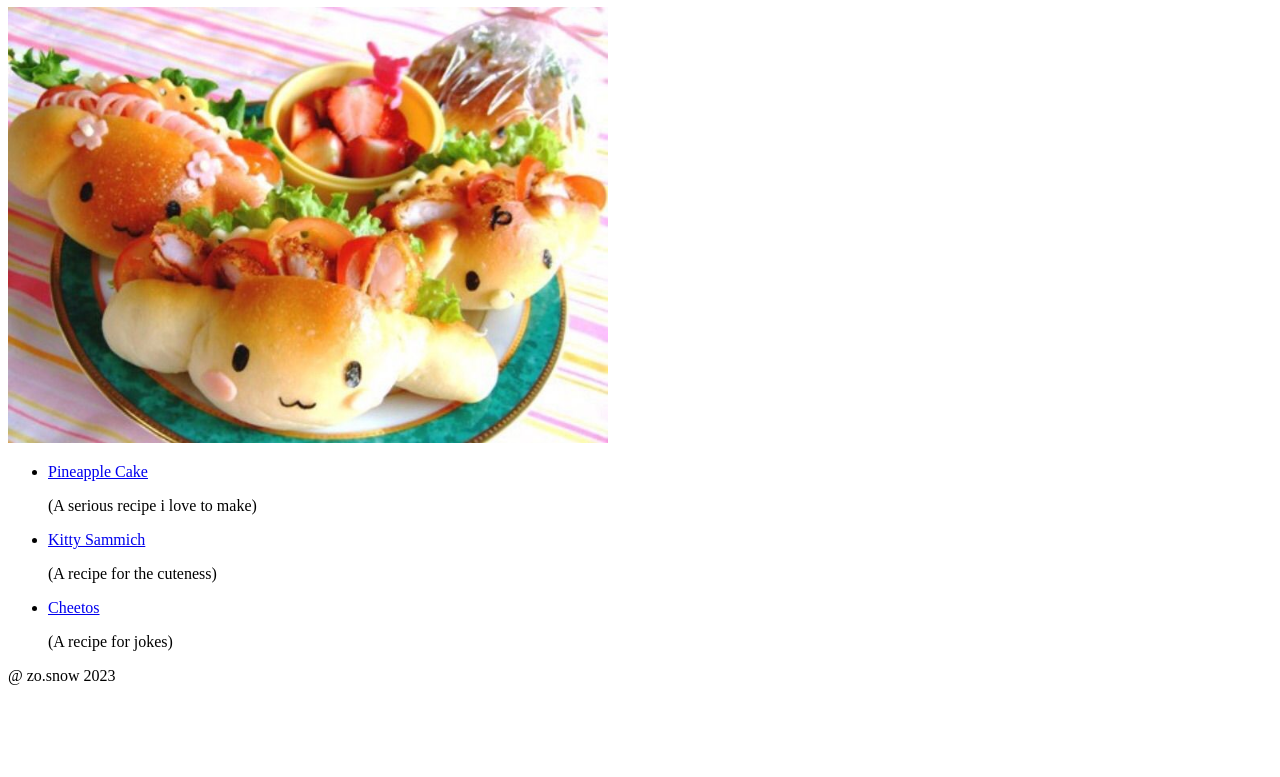
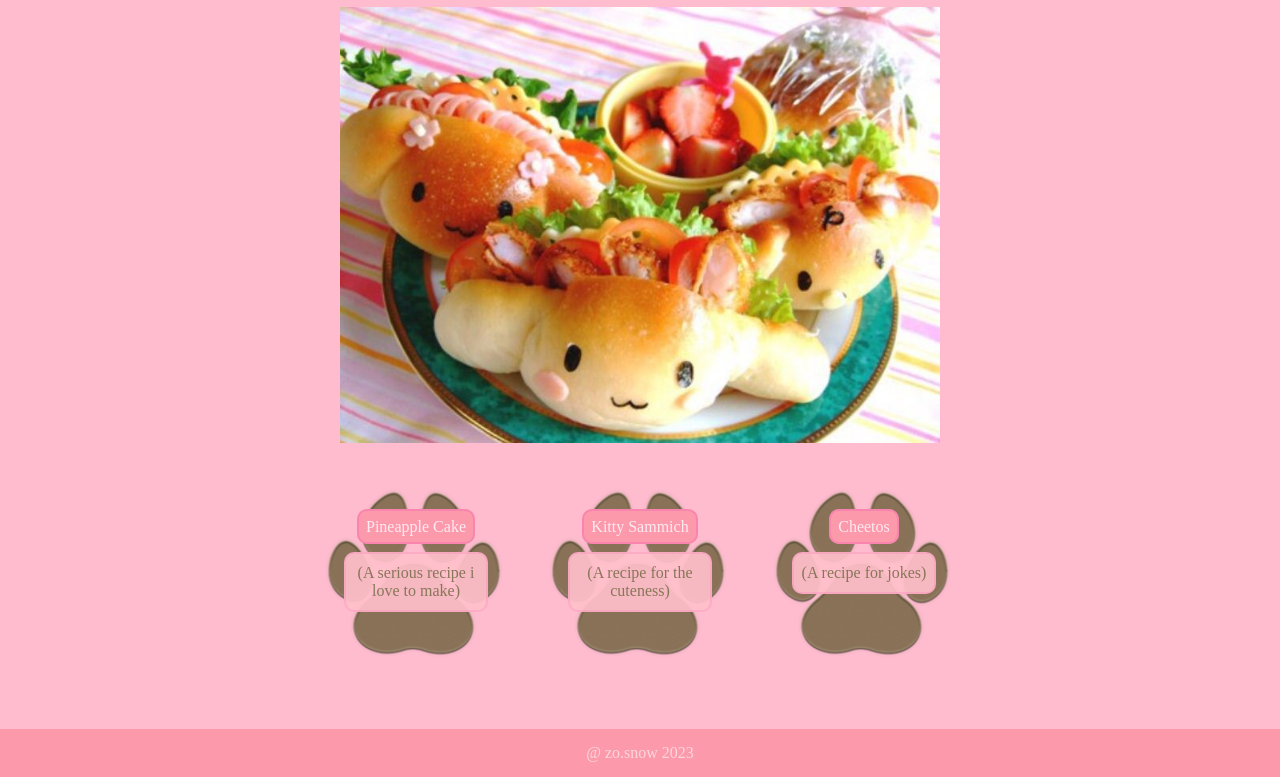
Before and after one commit to Zo-Snow/odin-recipes, a plain HTML site: page index.html in a window 1280 px wide. Shown: the part 73-850 px from the top of the page. Before the commit the page ends 800 px from the top, so only its background shows below. Drawn offline with Linux system fonts and the light colour scheme.

Commit message:
Add css styling of index.html

```diff
--- a/index.html
+++ b/index.html
@@ -4,19 +4,28 @@
     <meta charset="UTF-8">
     <meta name="viewport" content="width=device-width, initial-scale=1.0">
     <title>Odin Recipes Project</title>
+    <link rel="stylesheet" href="./styles.css" />
 </head>
 <body>
-
+    <div class="main-div">
         <h1>Odin Recipes</h1>
         <img src="./images/recipes.jpg" alt="cute recipe image" width="600">
-    <ul>
+        <ul><div class="all-recipes">
+                <div class="recipe">
                     <li><a href="./recipes/pineapple-cake.html" target="_blank" rel="noopener noreferrer">Pineapple Cake</a></li>
                     <p>(A serious recipe i love to make)</p>
+                </div>
+                <div class="recipe">
                     <li><a href="./recipes/kitty-sammich.html" target="_blank" rel="noopener noreferrer">Kitty Sammich</a></li>
                     <p>(A recipe for the cuteness)</p>
+                </div>
+                <div class="recipe">
                     <li><a href="./recipes/cheetos.html" target="_blank" rel="noopener noreferrer">Cheetos</a></li>
                     <p>(A recipe for jokes)</p>
+                </div>
+            </div>
         </ul>
+    </div>
 
     <footer>@ zo.snow 2023</footer>
 
--- /dev/null
+++ b/styles.css
@@ -0,0 +1,59 @@
+body {
+    background-color: rgb(255, 188, 207);
+    text-align: center;
+    margin: 0;
+}
+
+h1 {
+    color: rgb(136, 118, 88);
+}
+
+.all-recipes {
+    display: flex;
+    justify-content: center;
+}
+
+.recipe {
+    background-image: url("./images/pawie.png");
+    background-repeat: no-repeat;
+    text-align: center;
+    list-style-type: none;
+    padding: 35px 20px;
+    margin: 20px;
+    height: 140px;
+}
+
+ul {
+    padding-left: 0;
+}
+
+.recipe a {
+    color: rgb(253, 234, 243);
+    border: 2px solid rgba(248, 118, 179, 0.562);
+    background-color: rgb(136, 118, 88);
+    background-color: pink;
+    background-color: rgb(252, 154, 171);
+    text-decoration: none;
+    padding: 7px;
+    border-radius: 10px;
+    margin-bottom: 180px;
+}
+
+.recipe a:hover {
+    font-size: 20px;
+}
+
+.recipe p {
+    background-color: rgba(255, 192, 203, 0.925);
+    border: 2px solid rgba(248, 118, 179, 0.274);
+    color: rgb(136, 118, 88);
+    padding: 10px 0px;
+    border-radius: 10px;
+    width: 140px;
+}
+
+footer {
+    padding: 15px;
+    color: rgb(253, 214, 220);
+    background-color: rgb(252, 154, 171);
+}
```
Also changed, not shown: images/pawie.png (added), 1 other file. Lines whose indentation alone changed are shown as unchanged.
